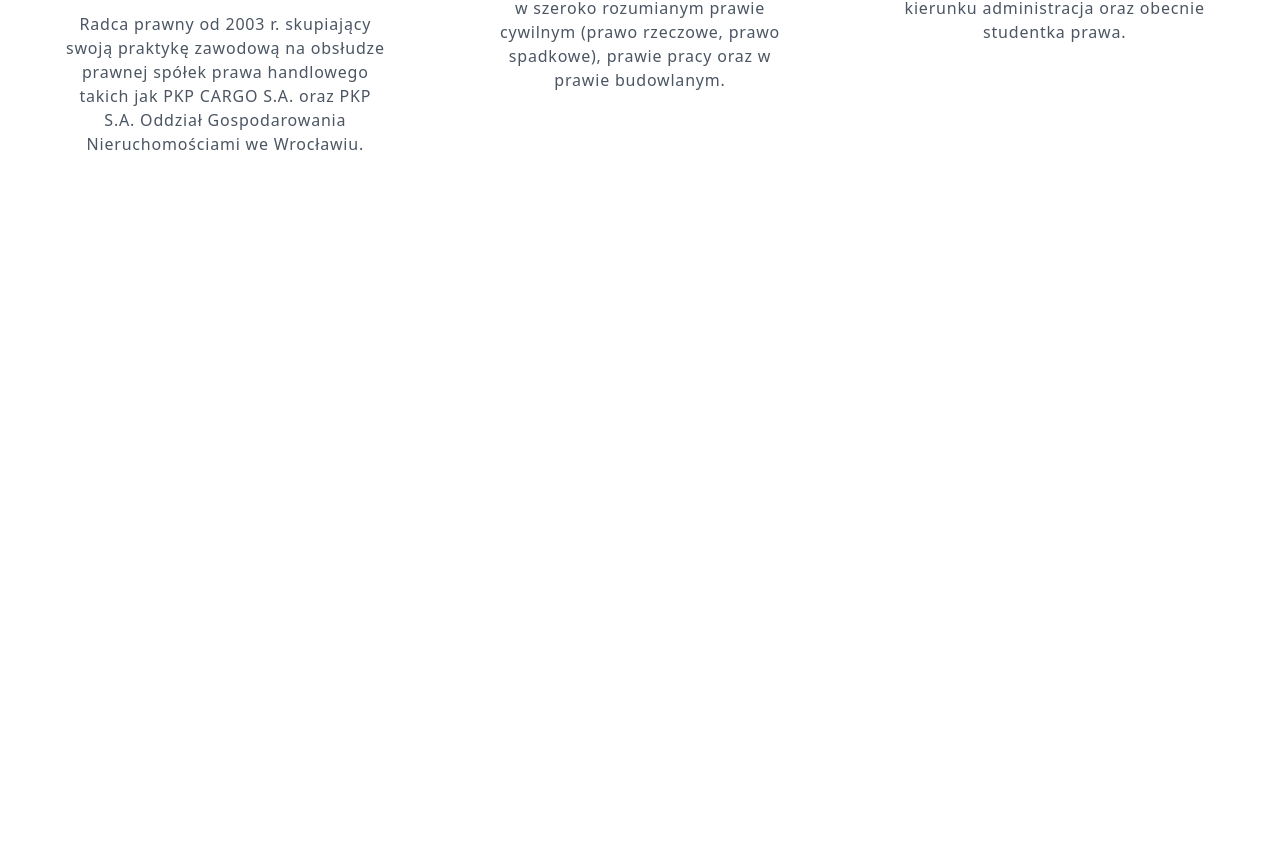
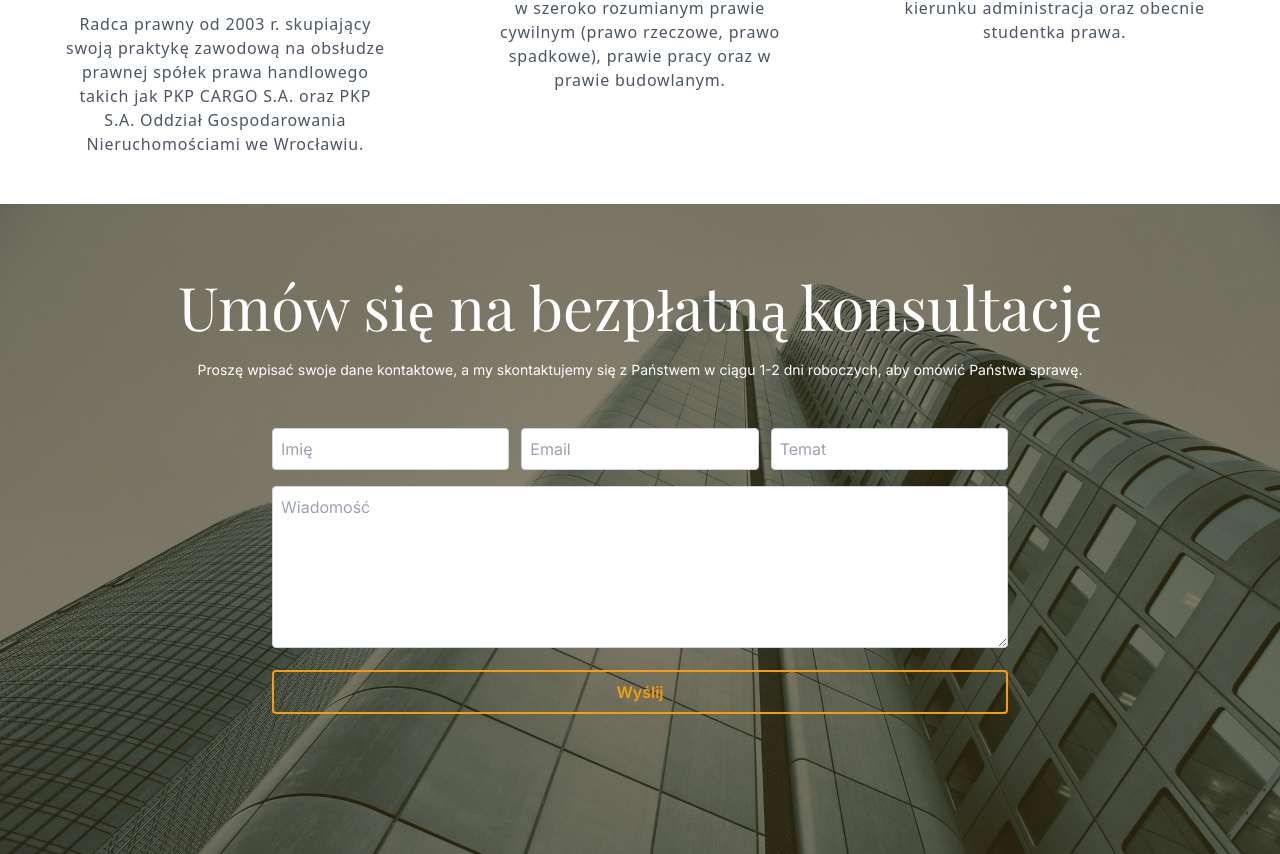
Before and after one commit to xcinek1337/kancelaria-onepage, a Next.js app: page / in a window 1280 px wide. Shown: the part 2698-3552 px from the top of the page. Before the commit the page ends 2902 px from the top, so only its background shows below. Built offline with nearby package versions, Linux system fonts and the light colour scheme; a web font is replaced by a local one.

Commit message:
contact section

```diff
--- a/src/app/page.tsx
+++ b/src/app/page.tsx
@@ -2,7 +2,7 @@ import { HeroImg } from "@/ui/organisms/HeroImg";
 import { AboutCompany } from "@/ui/organisms/AboutCompany";
 import { Services } from "@/ui/organisms/Services";
 import { Team } from "@/ui/organisms/Team";
-
+import { Contact } from "@/ui/organisms/Contact";
 export default function Home() {
 	return (
 		<main className="min-h-[120vh] w-full">
@@ -10,6 +10,7 @@ export default function Home() {
 			<AboutCompany />
 			<Services />
 			<Team />
+			<Contact />
 		</main>
 	);
 }
--- /dev/null
+++ b/src/ui/organisms/Contact.tsx
@@ -0,0 +1,68 @@
+"use client";
+import { Wrapper } from "@/ui/atoms/Wrapper";
+export const Contact = () => {
+	const picture = "form1.jpg";
+
+	const inputStyle =
+		"w-full rounded border border-gray-300 p-2 focus:outline-none focus:ring-2 focus:ring-amber-300";
+
+	const formFields = [
+		{ type: "text", placeholder: "Imię", style: `${inputStyle}` },
+		{ type: "text", placeholder: "Email", style: `${inputStyle}` },
+		{ type: "text", placeholder: "Temat", style: `${inputStyle}` },
+	];
+
+	const handleSubmit = (e: React.FormEvent) => {
+		e.preventDefault();
+	};
+
+	return (
+		<section className="text-center">
+			<div
+				className="h-[650px] w-full bg-cover bg-fixed bg-top bg-no-repeat"
+				style={{ backgroundImage: `url(${picture})` }}
+			>
+				<div className="h-full w-full bg-amber-300/15 px-3 pt-10 backdrop-brightness-50">
+					<Wrapper>
+						<h2 className="font-playfair text-4xl text-white  md:text-5xl lg:mt-8 lg:text-6xl">
+							Umów się na bezpłatną konsultację
+						</h2>
+						<p className="mt-6 text-sm text-white">
+							Proszę wpisać swoje dane kontaktowe, a my skontaktujemy się z Państwem w ciągu 1-2 dni
+							roboczych, aby omówić Państwa sprawę.
+						</p>
+
+						<form onSubmit={handleSubmit} className="mx-auto mt-12 w-full max-w-[800px] px-8 ">
+							<div className="mb-4 flex flex-col justify-center gap-3 md:flex-row">
+								{formFields.map((field, i) => {
+									return (
+										<div key={i}>
+											<input
+												placeholder={field.placeholder}
+												className={field.style}
+												type={field.type}
+											/>
+										</div>
+									);
+								})}
+							</div>
+							<div className="mb-4">
+								<textarea
+									placeholder="Wiadomość"
+									className="w-full rounded border border-gray-300 p-2 focus:outline-none focus:ring-2 focus:ring-amber-300"
+									rows={6}
+								></textarea>
+							</div>
+							<button
+								type="submit"
+								className="w-full  rounded border-2  border-amber-500 p-2 font-semibold text-amber-500 transition duration-200 hover:bg-amber-500/50"
+							>
+								Wyślij
+							</button>
+						</form>
+					</Wrapper>
+				</div>
+			</div>
+		</section>
+	);
+};
```
Also changed, not shown: public/form1.jpg (added), public/form2.jpg (added).
